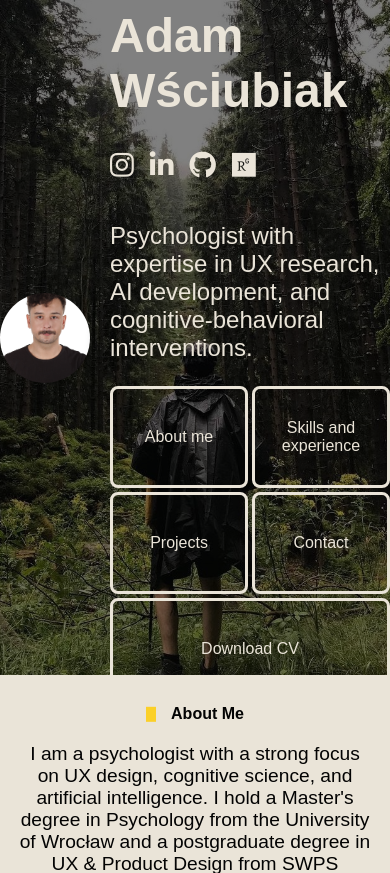
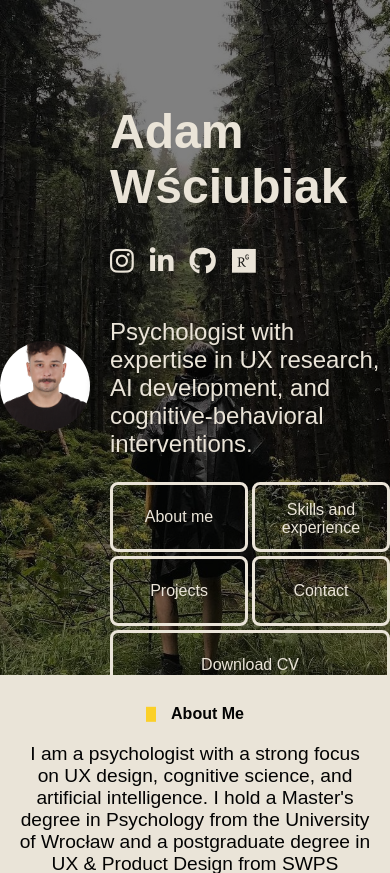
Before and after one commit to adamwsciubiak/adamwsciubiak, a PHP site: page / in a window 390 px wide. Shown: the top 873 px of the page. Run offline with PHP 8.4, Linux system fonts and the light colour scheme.

Commit message:
Update style.css

```diff
--- a/style.css
+++ b/style.css
@@ -121,7 +121,7 @@ header::before {
     border-radius: 0.5rem;
     align-items: center;
     text-align: center;
-    height: 4rem; /* Set a fixed height for all buttons */
+    height: 2rem; /* Set a fixed height for all buttons */
     transition: color 0.5s ease, transform 0.5s ease; /* Transition for hover effect */
     flex-grow: 1; /* Make all buttons grow equally */
 }
@@ -274,6 +274,9 @@ footer {
         width: 120px;  /* Ensure width stays proportional */
         height: 120px; /* Ensure height equals width */
     }
+    .header-content {
+    top: 3rem; /* Move text down by 3rem */
+    }
 }
 
 /* Media query for very narrow screens (below 480px) */
@@ -289,6 +292,12 @@ footer {
     p {
         font-size: 1.2rem;
     }
+    .header-content {
+    top: 5rem; /* Move text down by 5rem */
+    }
+    header {
+        height: 80vh
+    }
 
 }
 }
@@ -296,7 +305,7 @@ footer {
 /* Media query for smallest screens (below 320px) */
 @media (max-width: 320px) {
     header {
-        height: 60vh; /* Decrease height to 60% of viewport */
+        height: 100vh; /* Decrease height to 60% of viewport */
     }
 
     .avatar {
```
